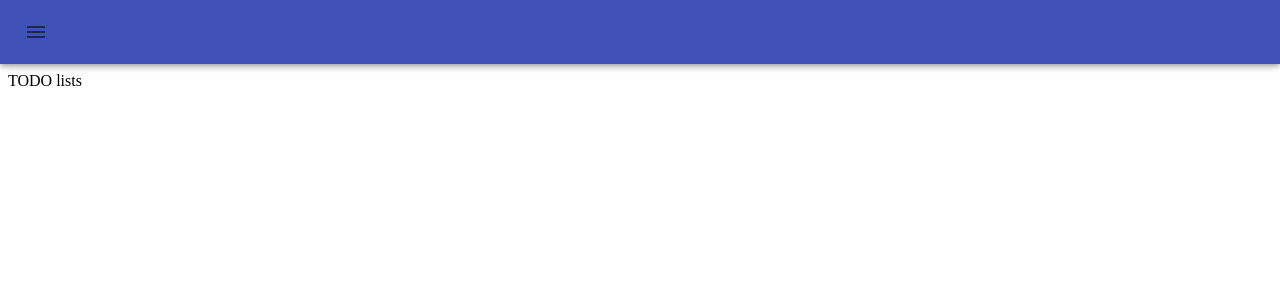
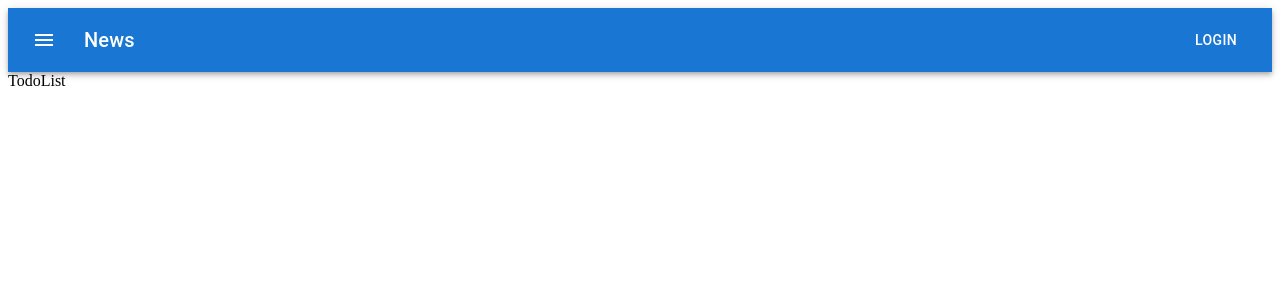
Before and after one commit to bnov89/friendly-reminder-app, a React app: page /todo-lists in a window 1280 px wide. Shown: the top 300 px of the page. Built offline with nearby package versions, Linux system fonts and the light colour scheme.

Commit message:
Migrated to material-ui v5

```diff
--- a/package.json
+++ b/package.json
@@ -8,8 +8,10 @@
     "test": "echo \"Error: no test specified\" && exit 1"
   },
   "dependencies": {
-    "@material-ui/core": "^4.11.4",
-    "@material-ui/icons": "^4.11.2",
+    "@emotion/react": "^11.4.1",
+    "@emotion/styled": "^11.3.0",
+    "@mui/icons-material": "^5.0.1",
+    "@mui/material": "^5.0.1",
     "@teamsupercell/typings-for-css-modules-loader": "^2.5.1",
     "react": "^17.0.2",
     "react-dom": "^17.0.2",
--- a/src/components/Layout.module.css
+++ b/src/components/Layout.module.css
@@ -1,6 +1,6 @@
 .layout-root {
-    display: flex;
+    /*display: flex;*/
 }
 .under-toolbar {
-    min-height: 64px;
+    /*min-height: 64px;*/
 }
--- a/src/components/Layout.tsx
+++ b/src/components/Layout.tsx
@@ -1,6 +1,8 @@
 import React, { useState } from 'react';
 import {
   AppBar,
+  Box,
+  Button,
   Drawer,
   IconButton,
   List,
@@ -8,14 +10,13 @@ import {
   ListItemIcon,
   ListItemText,
   Toolbar,
-} from '@material-ui/core';
-import MenuIcon from '@material-ui/icons/Menu';
-import ListAltIcon from '@material-ui/icons/ListAlt';
-import HomeIcon from '@material-ui/icons/Home';
+  Typography,
+} from '@mui/material';
+import MenuIcon from '@mui/icons-material/Menu';
+import { NavLink, Route, Switch } from 'react-router-dom';
 import Home from './pages/Home/Home';
-import { NavLink, Route, Switch } from 'react-router-dom';
+import TodoList from './pages/TodoLists/TodoLists';
 import NotFound from './pages/NotFound/NotFound';
-import TodoLists from './pages/TodoLists/TodoLists';
 import classes from './Layout.module.css';
 
 const Layout: React.FC = () => {
@@ -26,28 +27,37 @@ const Layout: React.FC = () => {
   }
 
   return (
-    <div className={classes['layout-root']}>
-      <AppBar position="fixed">
-        <Toolbar>
-          <IconButton edge="start" onClick={toggleDrawer}>
-            <MenuIcon />
-          </IconButton>
-        </Toolbar>
-      </AppBar>
+    <div>
+      <Box sx={{ flexGrow: 1 }}>
+        <AppBar position="static">
+          <Toolbar>
+            <IconButton
+              size="large"
+              edge="start"
+              color="inherit"
+              aria-label="menu"
+              sx={{ mr: 2 }}
+              onClick={toggleDrawer}
+            >
+              <MenuIcon />
+            </IconButton>
+            <Typography variant="h6" component="div" sx={{ flexGrow: 1 }}>
+              News
+            </Typography>
+            <Button color="inherit">Login</Button>
+          </Toolbar>
+        </AppBar>
+      </Box>
       <Drawer anchor="left" open={drawerOpened} onClose={toggleDrawer}>
         <List>
           <ListItem>
-            <ListItemIcon>
-              <HomeIcon />
-            </ListItemIcon>
+            <ListItemIcon>{/*<HomeIcon />*/}</ListItemIcon>
             <NavLink to="/">
               <ListItemText primary="Strona główna" />
             </NavLink>
           </ListItem>
           <ListItem>
-            <ListItemIcon>
-              <ListAltIcon />
-            </ListItemIcon>
+            <ListItemIcon>{/*<ListAltIcon />*/}</ListItemIcon>
             <NavLink to="/todo-lists">
               <ListItemText primary="Listy TODO" />
             </NavLink>
@@ -62,7 +72,7 @@ const Layout: React.FC = () => {
               <Home />
             </Route>
             <Route path="/todo-lists">
-              <TodoLists />
+              <TodoList />
             </Route>
             <Route>
               <NotFound />
--- a/src/components/pages/TodoLists/TodoLists.tsx
+++ b/src/components/pages/TodoLists/TodoLists.tsx
@@ -1,7 +1,7 @@
 import React from 'react';
 
-const TodoLists: React.FC = () => {
-  return <div>TODO lists</div>
+const TodoList: React.FC = () => {
+  return <div>TodoList</div>
 }
 
-export default TodoLists;
+export default TodoList;
```
Also changed, not shown: src/components/pages/Login/Login.tsx (added, +20 -0 lines), 1 other file (tests, documents, lock files or other folders).
